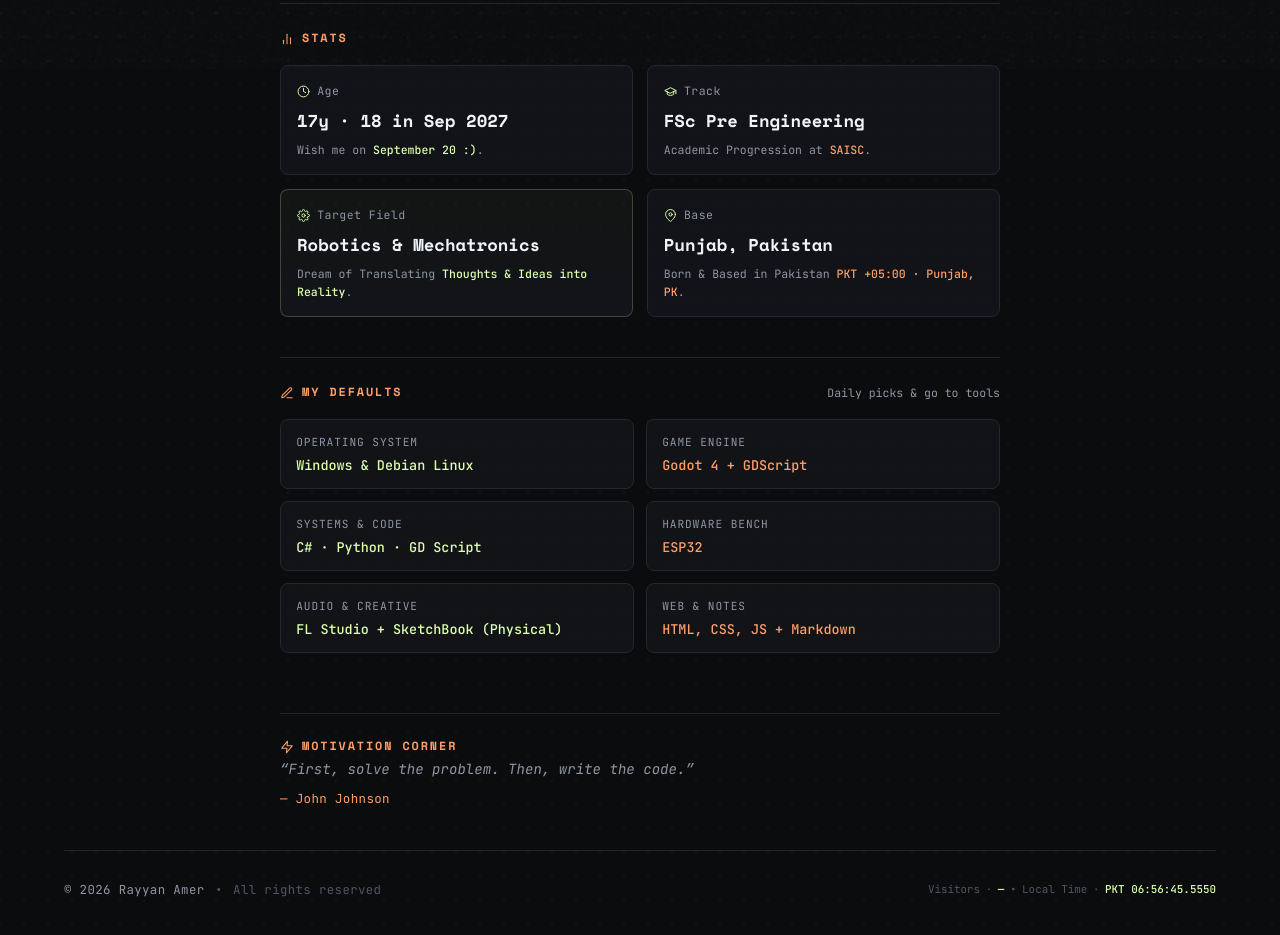
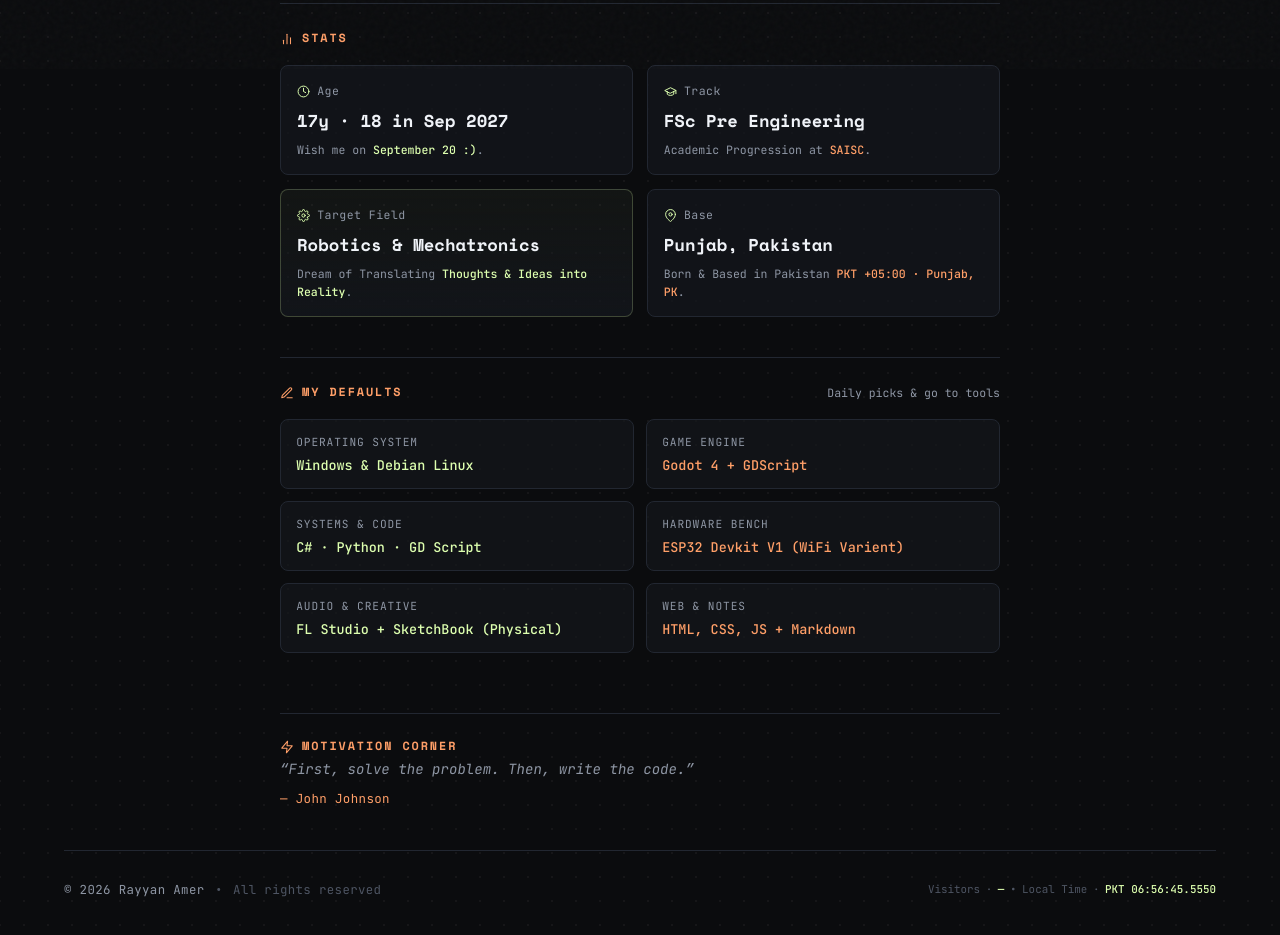
Before and after one commit to rayyanamer/rayyanamer.github.io, a plain HTML site: page index.html in a window 1280 px wide. Shown: the part 731-1666 px from the top of the page. Drawn offline with nearby package versions, Linux system fonts and the light colour scheme; no server answers.

Commit message:
Update index.html

```diff
--- a/index.html
+++ b/index.html
@@ -762,7 +762,7 @@
 
             <div class="default-row">
               <div class="default-key">Hardware Bench</div>
-              <div class="default-val default-val--coral">ESP32</div>
+              <div class="default-val default-val--coral">ESP32 Devkit V1 (WiFi Varient)</div>
             </div>
 
             <div class="default-row">
```
